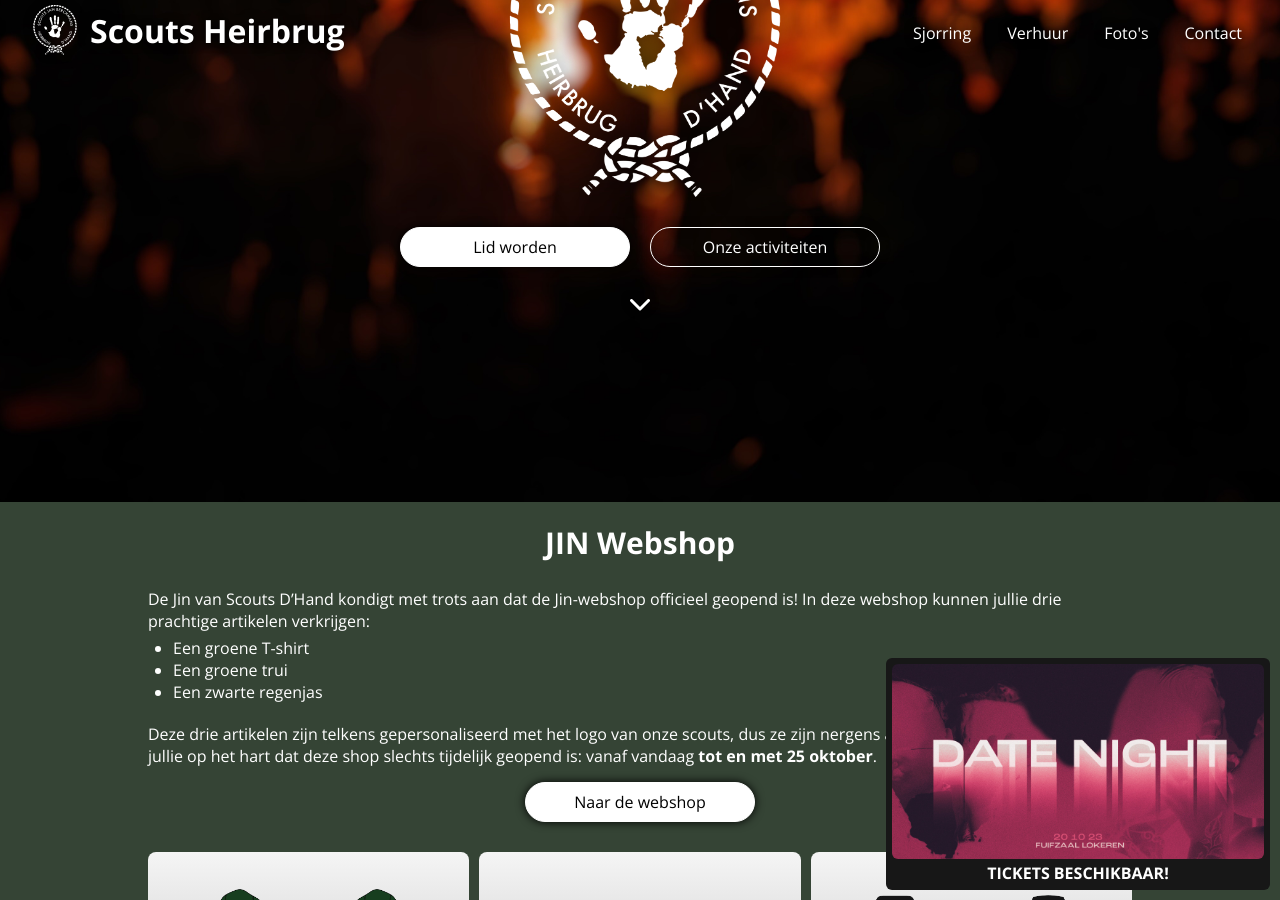
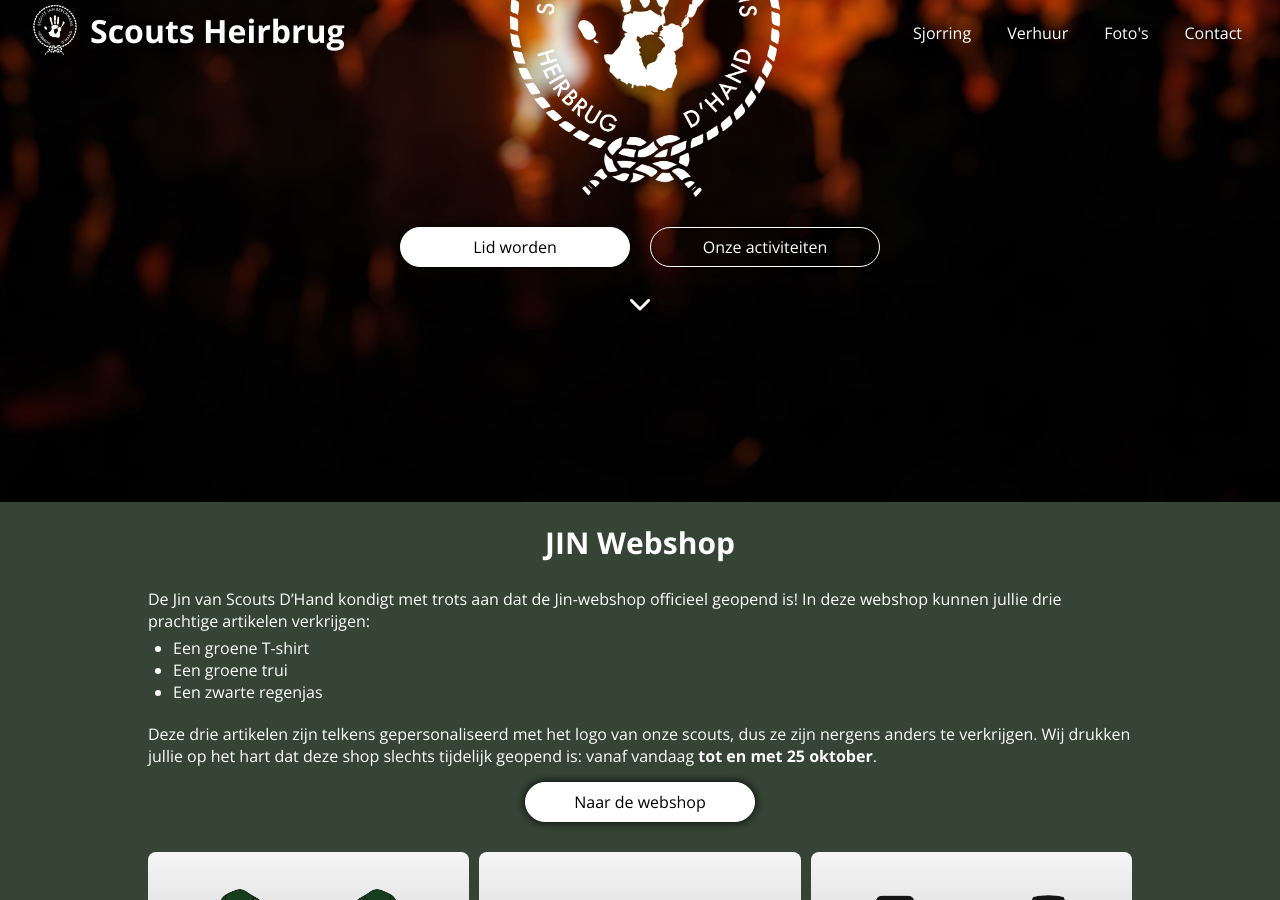
Before and after one commit to scoutsheirbrug/scoutsheirbrug.be, a Jekyll site: the page built from _pages/index.html, in a window 1280 px wide and 900 px high, scrolled down 398 px. Built offline with Jekyll 4.4.1, drawn with Linux system fonts in a browser that asks for light colours.

Commit message:
Remove date night popover

```diff
--- a/_pages/index.html
+++ b/_pages/index.html
@@ -4,11 +4,6 @@ layout: default
 permalink: /
 transparent_header: true
 ---
-<a class="popover" href="https://www.facebook.com/events/319105507255704" target="_blank" data-popover="date_night_2023">
-  <img src="/assets/img/date_night.jpg" alt="Date Night" />
-  <span>Tickets beschikbaar!</span>
-  <button class="popover-dismiss">x</button>
-</a>
 <section class="showcase">
   <img width="330" height="330" src="/assets/img/logo.png" alt="" />
   <div class="actions">
```
